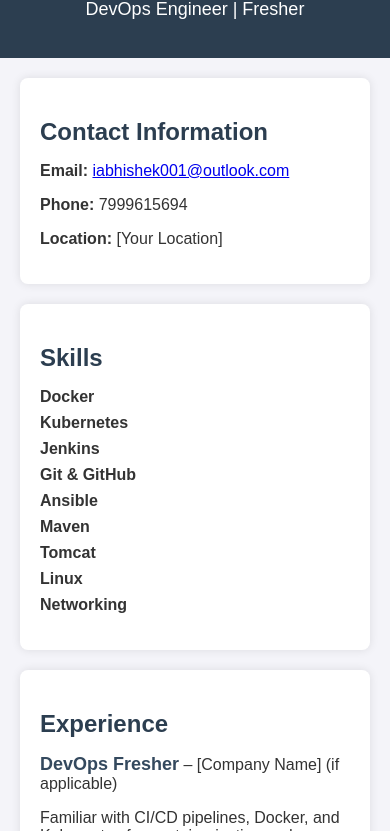
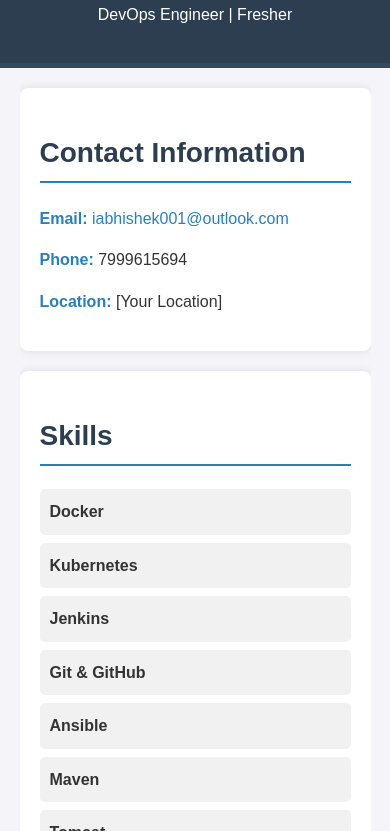
Before and after one commit to iabhishek001/iabhishek001.github.io, a plain HTML site: page index.html in a window 390 px wide. Shown: the part 81-912 px from the top of the page. Drawn offline with Linux system fonts and the light colour scheme.

Commit message:
Update index.html

```diff
--- a/index.html
+++ b/index.html
@@ -6,82 +6,155 @@
     <title>Abhishek Gupta - Resume</title>
     <style>
         body {
-            font-family: Arial, sans-serif;
+            font-family: 'Arial', sans-serif;
             margin: 0;
             padding: 0;
             background-color: #f4f4f9;
             color: #333;
+            line-height: 1.6;
         }
+
         header {
             background-color: #2c3e50;
-            color: white;
+            color: #fff;
             text-align: center;
-            padding: 20px 0;
+            padding: 30px 0;
+            border-bottom: 5px solid #34495e;
         }
+
         header h1 {
             margin: 0;
-            font-size: 36px;
+            font-size: 40px;
+            font-weight: bold;
         }
+
         header p {
-            font-size: 18px;
+            margin: 5px 0;
+            font-size: 20px;
         }
+
+        .container {
+            width: 80%;
+            margin: auto;
+            overflow: hidden;
+        }
+
         section {
             padding: 20px;
-            margin: 20px;
-            background-color: white;
+            margin: 20px 0;
+            background-color: #fff;
             border-radius: 8px;
             box-shadow: 0 0 10px rgba(0, 0, 0, 0.1);
+            transition: transform 0.3s ease-in-out;
         }
+
+        section:hover {
+            transform: scale(1.03);
+        }
+
         h2 {
             color: #2c3e50;
-            font-size: 24px;
-            margin-bottom: 10px;
+            font-size: 28px;
+            border-bottom: 2px solid #2980b9;
+            padding-bottom: 5px;
         }
+
+        .section-title {
+            font-weight: bold;
+            color: #2980b9;
+        }
+
         ul {
             list-style-type: none;
             padding-left: 0;
         }
+
         ul li {
             margin-bottom: 8px;
+            padding: 8px;
+            background-color: #f1f1f1;
+            border-radius: 5px;
+            transition: background-color 0.3s ease;
         }
-        .contact-info,
-        .skills,
-        .experience,
-        .education {
-            margin-bottom: 20px;
+
+        ul li:hover {
+            background-color: #2980b9;
+            color: #fff;
         }
-        .contact-info div,
-        .skills div,
-        .experience div,
-        .education div {
+
+        .contact-info div {
             margin-bottom: 15px;
         }
-        .section-title {
+
+        .contact-info a {
+            color: #2980b9;
+            text-decoration: none;
+        }
+
+        .contact-info a:hover {
+            text-decoration: underline;
+        }
+
+        .skills li, .experience li, .education li {
+            padding: 10px;
+        }
+
+        .button {
+            display: inline-block;
+            background-color: #2980b9;
+            color: white;
+            padding: 10px 20px;
+            text-decoration: none;
+            border-radius: 5px;
+            margin-top: 10px;
             font-weight: bold;
-            font-size: 18px;
-            color: #34495e;
+            text-transform: uppercase;
+            transition: background-color 0.3s ease;
+        }
+
+        .button:hover {
+            background-color: #34495e;
+        }
+
+        @media screen and (max-width: 768px) {
+            .container {
+                width: 90%;
+            }
+
+            header h1 {
+                font-size: 30px;
+            }
+
+            header p {
+                font-size: 16px;
+            }
         }
     </style>
 </head>
 <body>
 
     <header>
+        <div class="container">
             <h1>Abhishek Gupta</h1>
             <p>DevOps Engineer | Fresher</p>
+        </div>
     </header>
 
+    <div class="container">
+
+        <!-- Contact Info Section -->
         <section class="contact-info">
             <h2>Contact Information</h2>
             <div>
-            <p><strong>Email:</strong> <a href="mailto:iabhishek001@outlook.com">iabhishek001@outlook.com</a></p>
-            <p><strong>Phone:</strong> 7999615694</p>
-            <p><strong>Location:</strong> [Your Location]</p>
+                <p><span class="section-title">Email:</span> <a href="mailto:iabhishek001@outlook.com">iabhishek001@outlook.com</a></p>
+                <p><span class="section-title">Phone:</span> 7999615694</p>
+                <p><span class="section-title">Location:</span> [Your Location]</p>
             </div>
         </section>
 
+        <!-- Skills Section -->
         <section class="skills">
             <h2>Skills</h2>
-        <div>
             <ul>
                 <li><strong>Docker</strong></li>
                 <li><strong>Kubernetes</strong></li>
@@ -93,12 +166,13 @@
                 <li><strong>Linux</strong></li>
                 <li><strong>Networking</strong></li>
             </ul>
-        </div>
         </section>
 
+        <!-- Experience Section -->
         <section class="experience">
             <h2>Experience</h2>
-        <div>
+            <ul>
+                <li>
                     <p><span class="section-title">DevOps Fresher</span> – [Company Name] (if applicable)</p>
                     <ul>
                         <li>Familiar with CI/CD pipelines, Docker, and Kubernetes for containerization and orchestration.</li>
@@ -106,36 +180,52 @@
                         <li>Experience with Ansible for configuration management and automation tasks.</li>
                         <li>Basic understanding of networking concepts and Linux systems administration.</li>
                     </ul>
-        </div>
+                </li>
+            </ul>
         </section>
 
+        <!-- Education Section -->
         <section class="education">
             <h2>Education</h2>
-        <div>
+            <ul>
+                <li>
                     <p><span class="section-title">Bachelor's Degree in [Your Field]</span> – [University Name]</p>
                     <p>Graduated: [Year]</p>
-        </div>
+                </li>
+            </ul>
         </section>
 
+        <!-- Certifications Section -->
         <section class="certifications">
             <h2>Certifications</h2>
-        <div>
             <ul>
                 <li>[Certification Name] – [Year]</li>
                 <li>[Certification Name] – [Year]</li>
             </ul>
-        </div>
         </section>
 
+        <!-- Projects Section -->
         <section class="projects">
             <h2>Projects</h2>
-        <div>
             <ul>
                 <li><strong>[Project Name]</strong> – [Short description of the project]</li>
                 <li><strong>[Project Name]</strong> – [Short description of the project]</li>
             </ul>
+        </section>
+
+        <!-- Download Resume Button -->
+        <section class="download">
+            <a href="#" class="button" onclick="downloadResume()">Download Resume</a>
+        </section>
+
     </div>
-    </section>
+
+    <script>
+        // JavaScript function to trigger the download of the resume (Optional)
+        function downloadResume() {
+            alert('Resume Download Link Will Be Here!');
+        }
+    </script>
 
 </body>
 </html>
```
Lines whose indentation alone changed are shown as unchanged.
